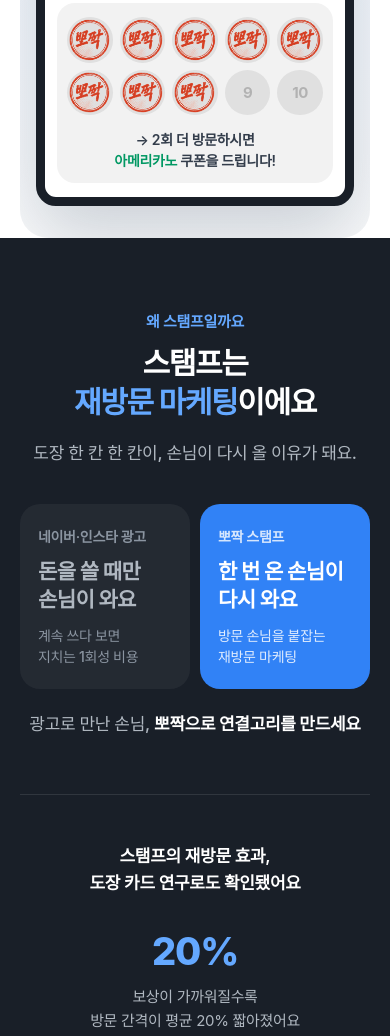
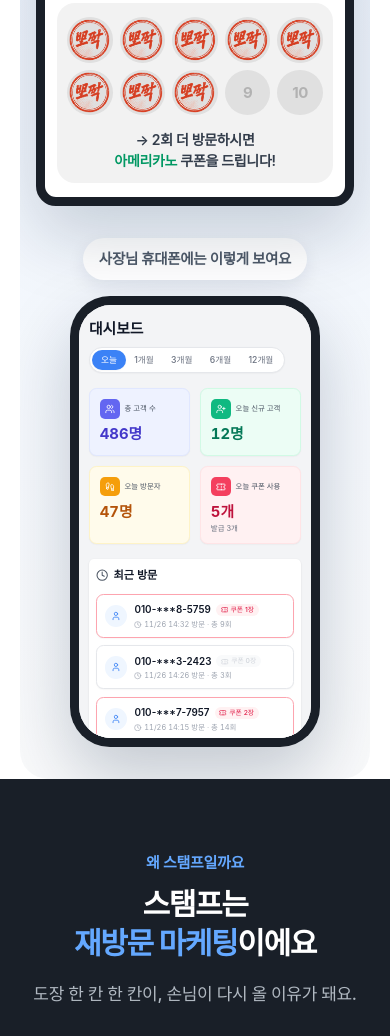
Before and after one commit to yeomsc95/pojjak-hompage, a plain HTML site: page public/index.html in a window 390 px wide. Shown: the part 999-2035 px from the top of the page. Drawn offline with Linux system fonts and the light colour scheme; a web font is replaced by a local one.

Commit message:
첫 화면: 모바일에서도 사장님 대시보드 폰 보이기
- 폭 1000px 이하에서 숨기던 대시보드 폰을 스탬프 팝업 아래에 둠(대표 의견, 핵심 화면)
- 세로로 쌓이면 무엇인지 안 읽혀서 위에 "사장님 휴대폰에는 이렇게 보여요" 한 줄(폰에서만)

Co-Authored-By: Claude Opus 5.5 <noreply@anthropic.com>

```diff
--- a/public/index.html
+++ b/public/index.html
@@ -827,16 +827,21 @@
       background:repeating-linear-gradient(180deg,#a9cbfb 0 6px,transparent 6px 12px)}
     .split{grid-template-columns:1fr;gap:48px}
   }
+  .s-cap{display:none}
   /* 히어로 무대는 세 화면을 옆으로 겹치느라 폭 960이 거의 다 필요하다.
-     그보다 좁으면 폰은 빼고, 태블릿 메인 화면과 팝업을 살짝 띄워 세로로 쌓는다
+     그보다 좁으면 태블릿 메인 화면과 팝업을 살짝 띄워 세로로 쌓는다
      (팝업을 태블릿에 걸치면 어수선했다). 팝업도 태블릿과 같은 검은 테두리를 둘러 짝을 맞춘다.
-     테두리는 border로 그려야 도장 찍을 때 흔들리는 애니메이션(.thud)에 같이 움직인다. */
+     테두리는 border로 그려야 도장 찍을 때 흔들리는 애니메이션(.thud)에 같이 움직인다.
+     사장님 폰(대시보드)은 예전엔 여기서 뺐는데, 핵심 화면이라 폰에서도 팝업 아래에 설명 한 줄과 함께 둔다(대표 의견 2026-11-26) */
   @media(max-width:1000px){
     .stage{height:auto;padding:48px 24px}
     .stage .s-main{position:static;width:auto;max-width:520px;margin:0 auto}
     .stage .s-tablet{position:relative;left:auto;top:auto;width:auto;max-width:400px;margin:16px auto 0}
     .stage .m-tablet{border:14px solid var(--g900);border-radius:30px;box-shadow:0 30px 70px rgba(0,29,58,.18)}
-    .stage .s-phone{display:none}
+    .stage .s-phone{position:static;margin:32px auto 0;text-align:center}
+    .stage .s-phone .m-phone{width:250px;margin:0 auto;text-align:left}
+    .s-cap{display:inline-block;margin:0 0 16px;padding:9px 16px;border-radius:999px;background:#fff;
+      box-shadow:0 6px 18px rgba(0,29,58,.08);font-size:14.5px;font-weight:600;color:var(--g700)}
     .demo-hint{position:static;margin:0 auto 20px}
   }
   @media(max-width:600px){
@@ -1034,6 +1039,8 @@
         </div>
       </div>
       <div class="s-phone reveal" style="--d:.3s">
+        <!-- 폰에서만 보이는 설명(2026-11-26): 세로로 쌓이면 세 번째 화면이 무엇인지 안 읽혀서 -->
+        <p class="s-cap">사장님 휴대폰에는 이렇게 보여요</p>
         <div class="m-phone">
           <div class="scr"><div class="fit" data-fit="375"></div></div>
         </div>
```
